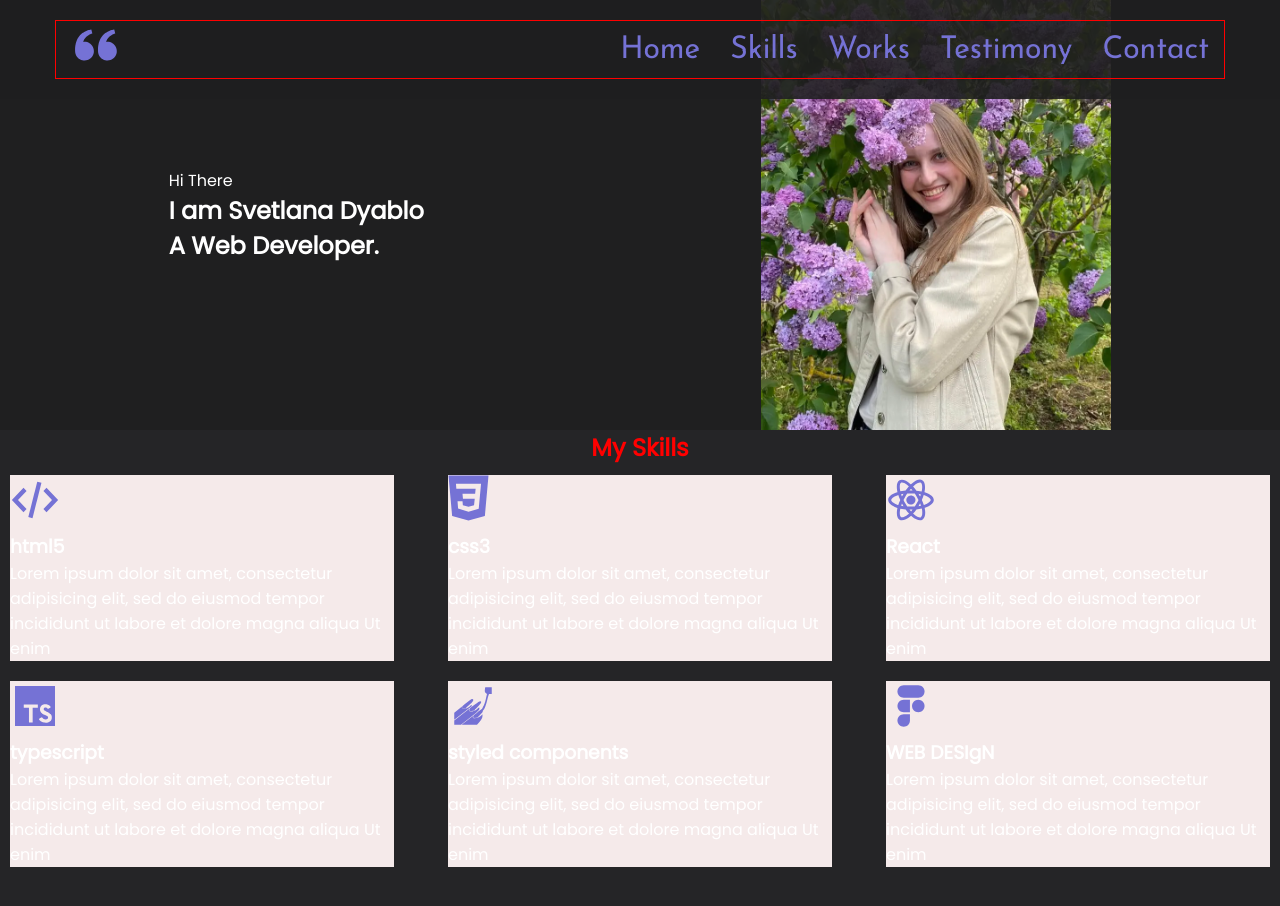
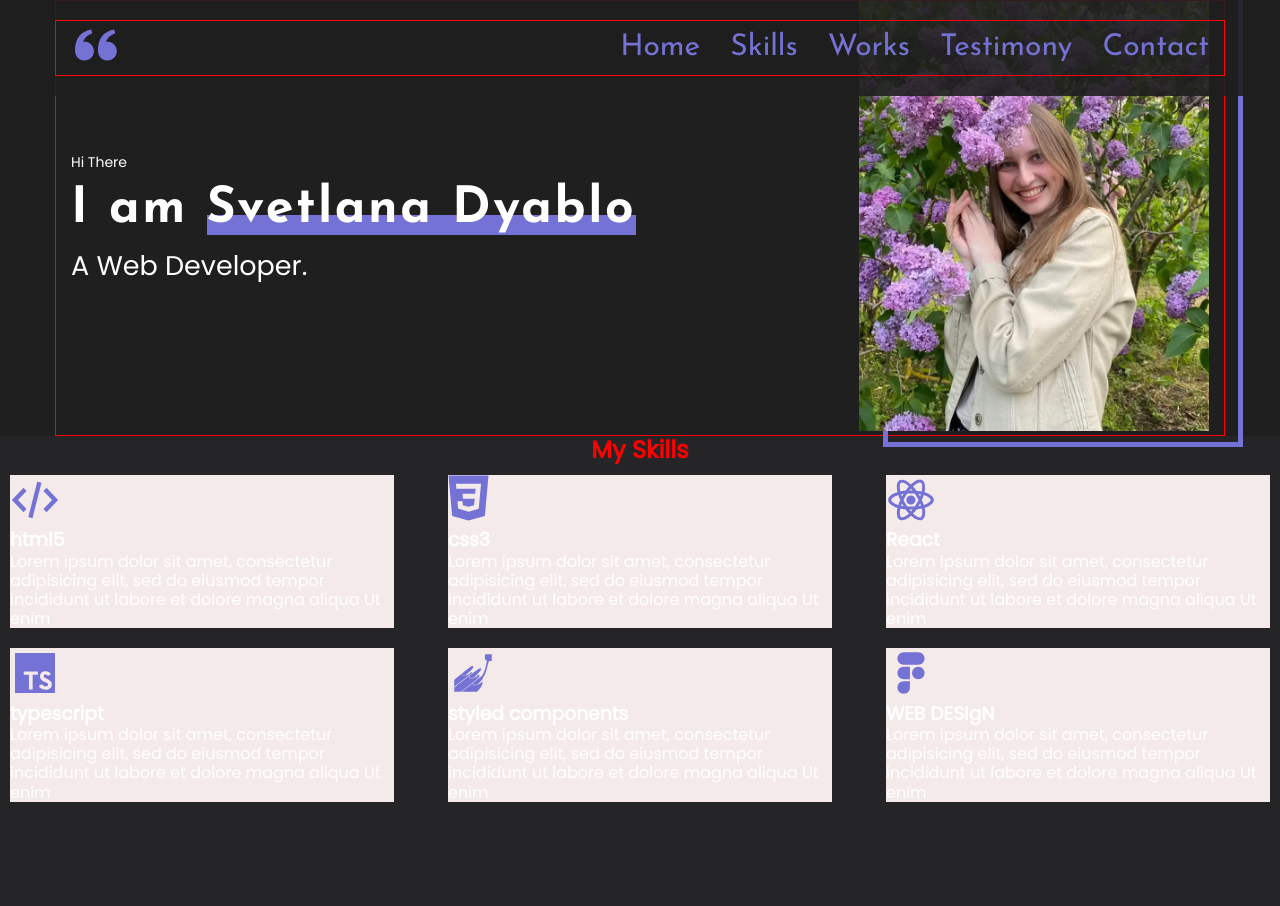
Before and after one commit to YanchukVitali/portfolio-start-project, a React app: page / in a window 1280 px wide. Shown: the top 906 px of the page. Built offline with nearby package versions, Linux system fonts and the light colour scheme.

Commit message:
added styles

```diff
--- a/src/components/FlexWrapper.tsx
+++ b/src/components/FlexWrapper.tsx
@@ -12,4 +12,5 @@
   justify-content: ${props => props.justify || "flex-start"};
   align-items: ${props => props.align || "stretch"};
   flex-wrap: ${props => props.wrap || "nowrap"};
+ height: 100%;
 `
--- a/src/layout/sections/main/Main.tsx
+++ b/src/layout/sections/main/Main.tsx
@@ -2,18 +2,25 @@
 import styled from "styled-components";
 import photo from "../../../assets/images/photo.jpg"
 import {FlexWrapper} from "../../../components/FlexWrapper";
+import {Container} from "../../../components/container";
+import {theme} from "../../../styles/Theme";
 
 export const Main = () => {
     return (
         <StyledMain>
-            <FlexWrapper align={"center"} justify={"space-around"}>
-                <div>
-                    <span>Hi There</span>
-                    <Name>I am Svetlana Dyablo</Name>
-                    <MainTitle>A Web Developer. </MainTitle>
-                </div>
-                <Photo src={photo} alt=""/>
-            </FlexWrapper>
+            <Container>
+                <FlexWrapper align={"center"} justify={"space-between"}>
+                    <div>
+                        <SmallText>Hi There</SmallText>
+                        <Name>I am <span>Svetlana Dyablo</span></Name>
+                        <MainTitle>A Web Developer. </MainTitle>
+                    </div>
+                    <PhotoWrapper>
+                        <Photo src={photo} alt=""/>
+                    </PhotoWrapper>
+                </FlexWrapper>
+            </Container>
+
         </StyledMain>
     );
 };
@@ -21,8 +28,25 @@
 const StyledMain = styled.section`
   min-height: 10vh;
   background-color: #d97186;
+  display: flex;
+
 `
 
+const PhotoWrapper = styled.div`
+position: relative;
+  z-index: 0;
+  &::before {
+    content: "";
+    width: 360px;
+    height: 470px;
+    border:  5px solid ${theme.colors.accent};
+
+    position: absolute;
+    top: -24px;
+    left: 24px;
+    z-index: -1;
+  }
+`
 
 export const Photo = styled.img`
   width: 21.875rem;
@@ -30,7 +54,38 @@
   object-fit: cover;
 `
 const MainTitle = styled.h1`
+  font-size: 27px;
+  font-weight: 400;
+
 `
 
 const Name = styled.h2`
+  font-family: Josefin Sans, sans-serif;
+  font-size: 50px;
+  font-weight: 700;
+  letter-spacing: 2.5px;
+  margin: 10px 0;
+
+  span {
+    position: relative;
+    z-index: 0;
+
+    &::before {
+      content: "";
+      display: inline-block;
+      width: 100%;
+      height: 20px;
+      background-color: ${theme.colors.accent};
+      position: absolute;
+      bottom: 0;
+      z-index: -1;
+    }
+  }
+
 `
+
+const SmallText = styled.h2`
+  font-size: 14px;
+  font-weight: 400;
+
+`
--- a/src/styles/Global.styles.tsx
+++ b/src/styles/Global.styles.tsx
@@ -17,7 +17,8 @@
     sans-serif;
     -webkit-font-smoothing: antialiased;
     -moz-osx-font-smoothing: grayscale;
-    color: ${theme.colors.font}
+    color: ${theme.colors.font};
+    line-height: 1.2;
   }
 
   a {
```
